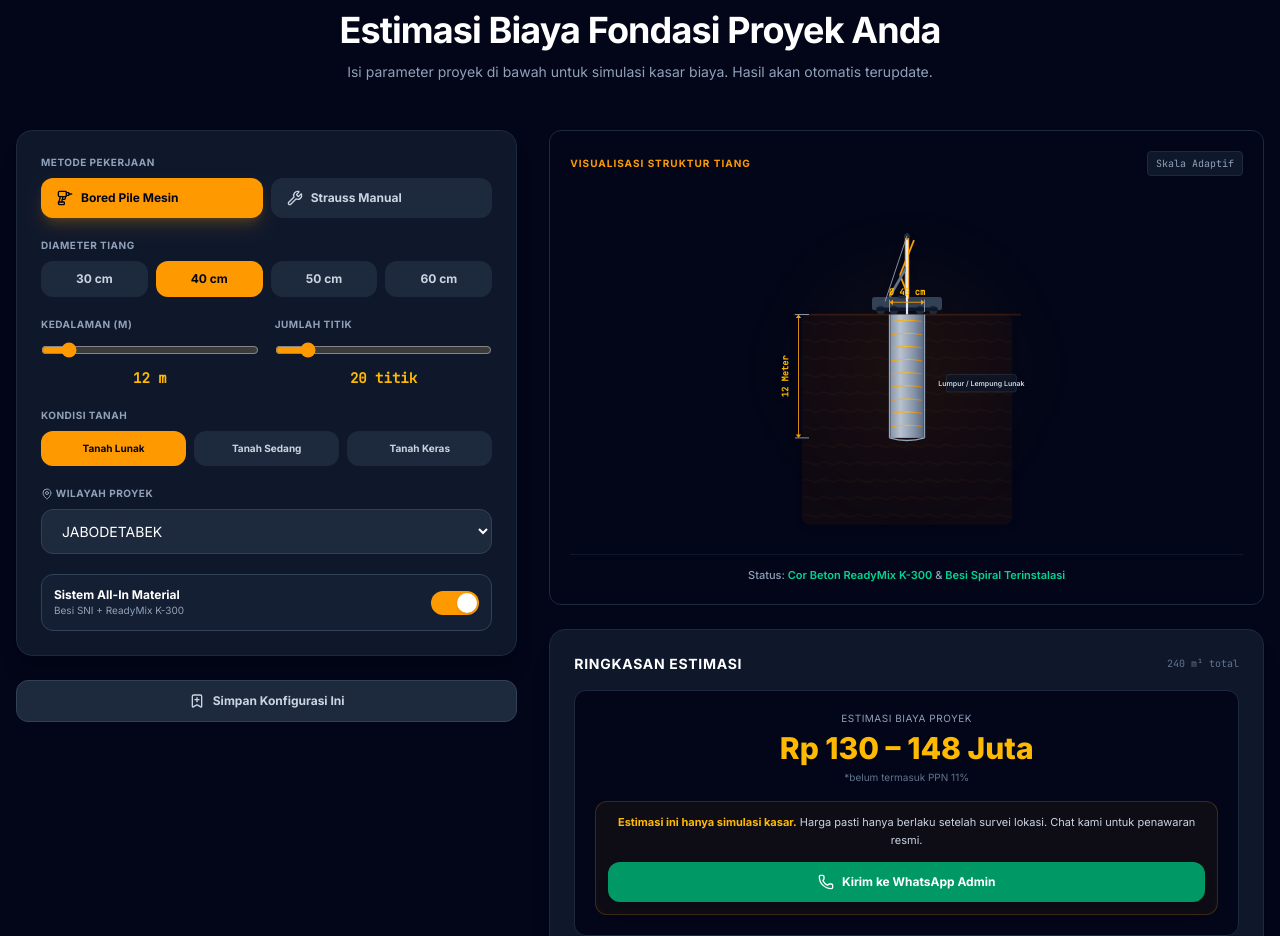
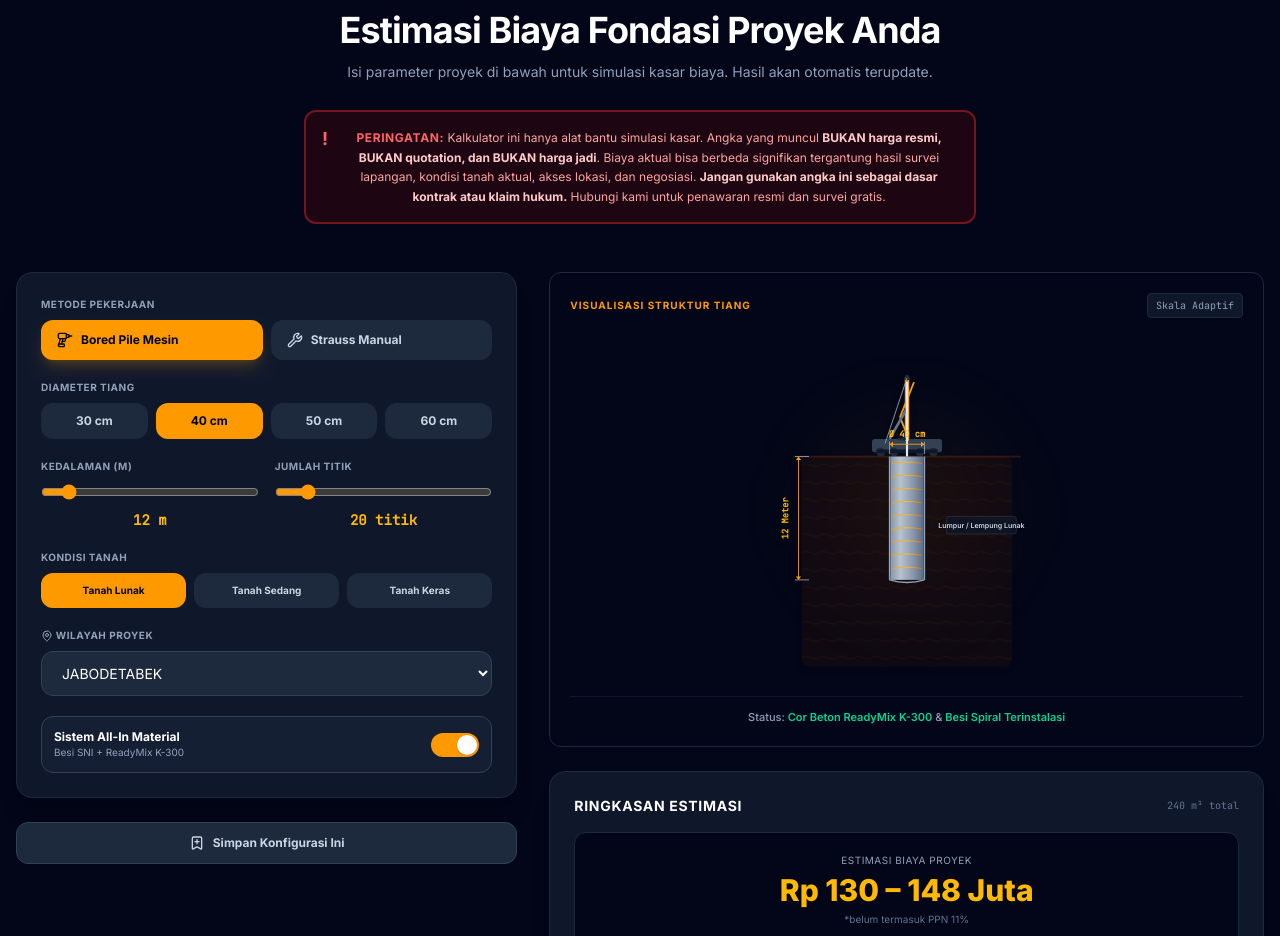
Before and after one commit to mjdevf/borepile-landing, a React (Vite) app: page / in a window 1280 px wide. Shown: the part 4156-5092 px from the top of the page. Built offline with nearby package versions, Linux system fonts and the light colour scheme.

Commit message:
fix: peringatan keras disclaimers (bukan harga resmi, bukan quotation)

```diff
--- a/src/components/calculator/CalculatorSection.jsx
+++ b/src/components/calculator/CalculatorSection.jsx
@@ -96,6 +96,16 @@ export default function CalculatorSection() {
           <p className="text-slate-400 text-sm max-w-2xl">
             Isi parameter proyek di bawah untuk simulasi kasar biaya. Hasil akan otomatis terupdate.
           </p>
+
+          {/* PERINGATAN KERAS — DISCLAIMER TOP */}
+          <div className="w-full max-w-2xl mx-auto mt-4 p-4 bg-red-950/40 border-2 border-red-500/40 rounded-xl">
+            <div className="flex items-start gap-3">
+              <span className="text-red-400 font-bold text-lg leading-none mt-0.5">!</span>
+              <div className="text-xs text-red-300 leading-relaxed">
+                <strong className="text-red-400 uppercase tracking-wider">PERINGATAN:</strong> Kalkulator ini hanya alat bantu simulasi kasar. Angka yang muncul <strong className="text-red-200">BUKAN harga resmi, BUKAN quotation, dan BUKAN harga jadi</strong>. Biaya aktual bisa berbeda signifikan tergantung hasil survei lapangan, kondisi tanah aktual, akses lokasi, dan negosiasi. <strong className="text-red-200">Jangan gunakan angka ini sebagai dasar kontrak atau klaim hukum.</strong> Hubungi kami untuk penawaran resmi dan survei gratis.
+              </div>
+            </div>
+          </div>
         </div>
 
         {visible ? (
@@ -217,10 +227,10 @@ export default function CalculatorSection() {
                   </div>
                   <div className="text-[10px] text-slate-500 mt-1">*belum termasuk PPN 11%</div>
 
-                  {/* DISCLAIMER — prominent, nempel di hasil */}
-                  <div className="mt-4 p-3 bg-amber-500/5 border border-amber-500/20 rounded-xl">
-                    <p className="text-[11px] text-slate-300 leading-relaxed">
-                      <strong className="text-amber-400">Estimasi ini hanya simulasi kasar.</strong> Harga pasti hanya berlaku setelah survei lokasi. Chat kami untuk penawaran resmi.
+                  {/* DISCLAIMER KERAS — prominent, nempel di hasil */}
+                  <div className="mt-4 p-4 bg-red-950/30 border border-red-500/30 rounded-xl">
+                    <p className="text-[11px] text-red-300 leading-relaxed">
+                      <strong className="text-red-400 uppercase">PERINGATAN:</strong> Ini <strong className="text-red-200">BUKAN harga resmi</strong>. Hanya simulasi kasar. Biaya aktual bisa berbeda. Harga pasti berlaku setelah survei lokasi dan penawaran resmi.
                     </p>
                     <a
                       href={generateWhatsAppLink(input, result)}
```
